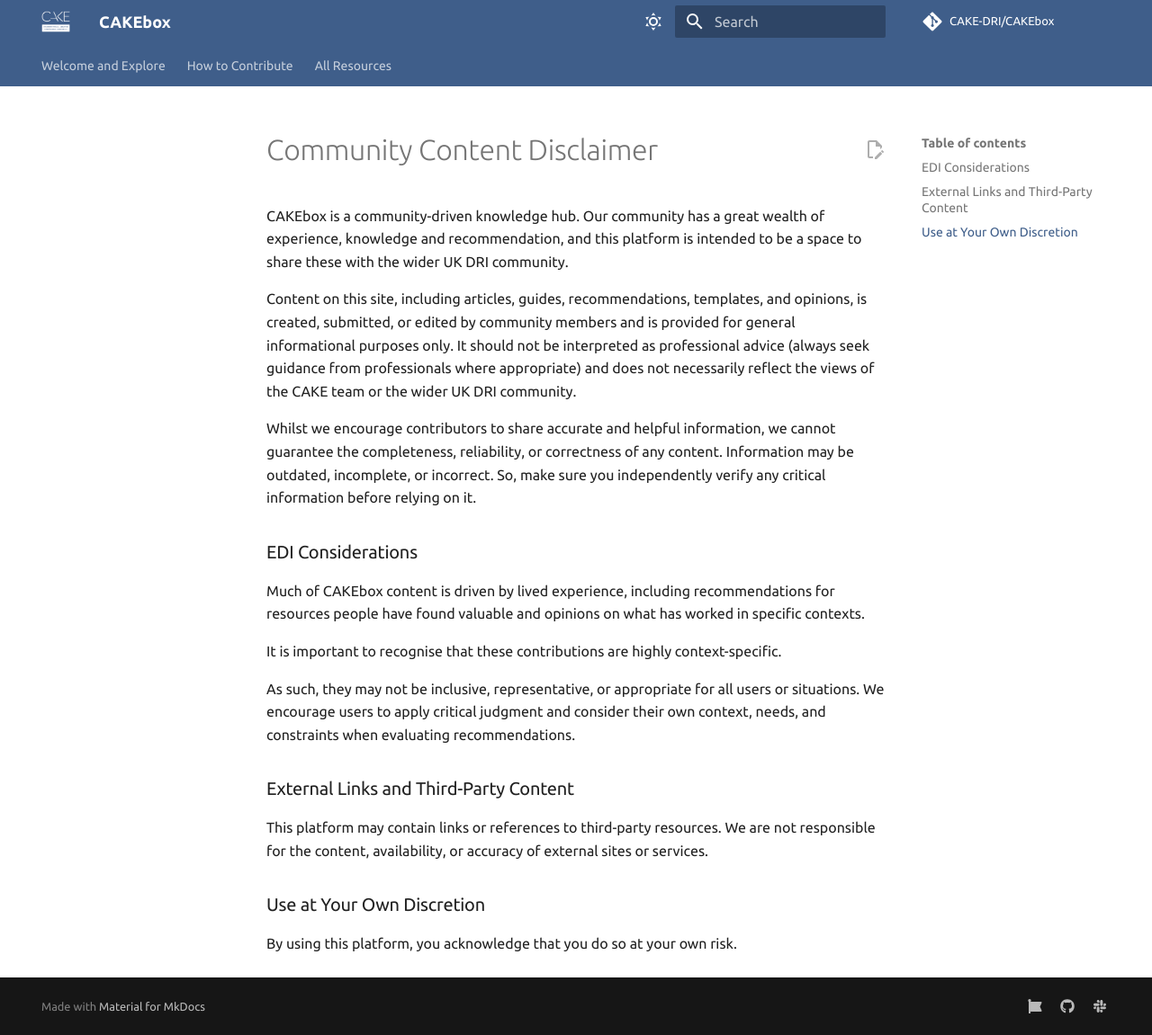
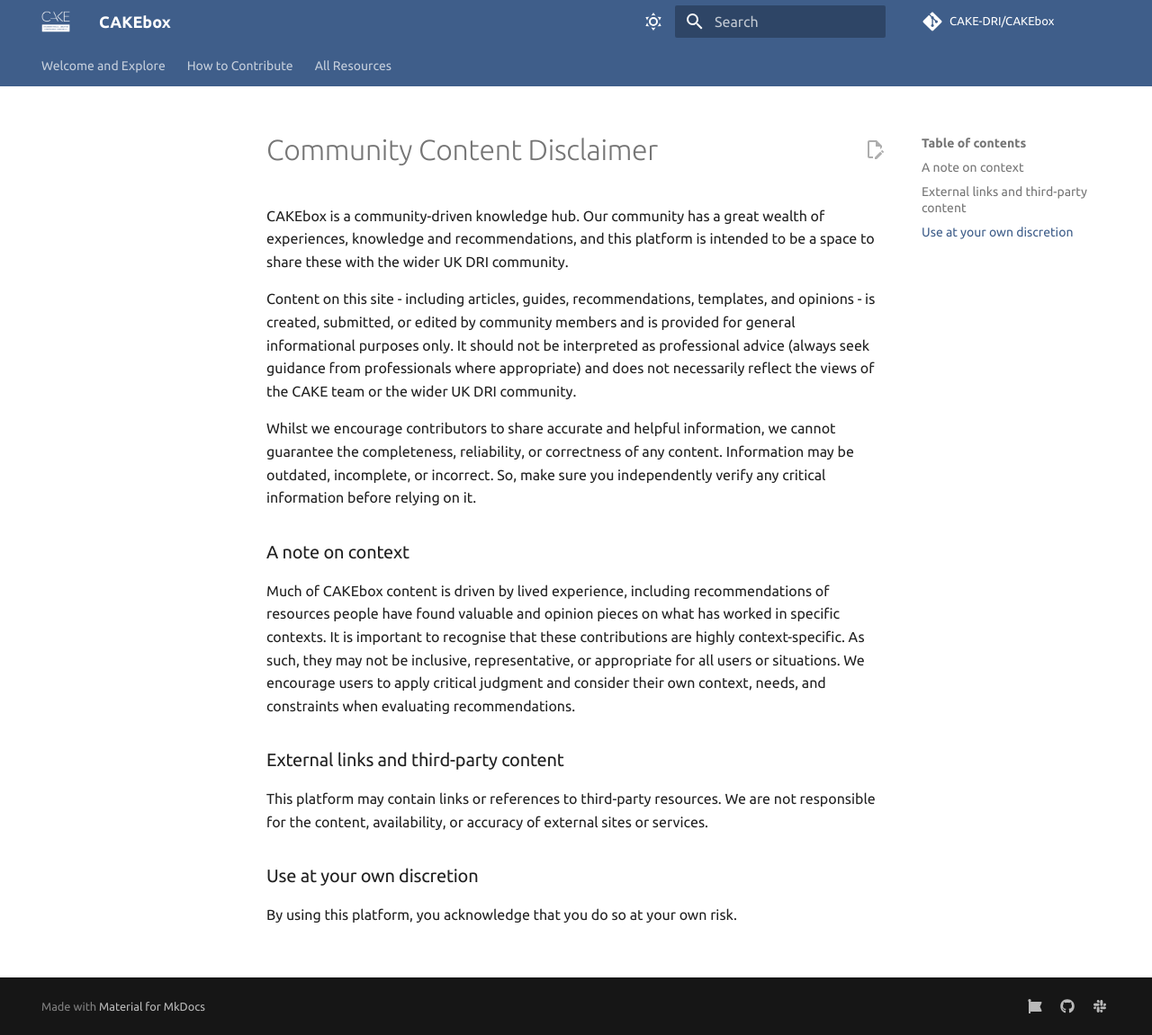
Before and after one commit to CAKE-DRI/CAKEbox, an MkDocs documentation site: the page built from docs/community-content-disclaimer.md, in a window 1280 px wide and 1151 px high. Shown: the whole window at 90% size. Built offline with MkDocs 1.6.1 and Material for MkDocs 9.7.7, drawn with Linux system fonts in a browser that asks for light colours; comment, search, counter and statistics services are not loaded.

Commit message:
Minor text changes to disclaimer

```diff
--- a/docs/community-content-disclaimer.md
+++ b/docs/community-content-disclaimer.md
@@ -2,24 +2,20 @@
 title: Community Content Disclaimer
 ---
 
-CAKEbox is a community-driven knowledge hub. Our community has a great wealth of experience, knowledge and recommendation, and this platform is intended to be a space to share these with the wider UK DRI community.
+CAKEbox is a community-driven knowledge hub. Our community has a great wealth of experiences, knowledge and recommendations, and this platform is intended to be a space to share these with the wider UK DRI community.
 
-Content on this site, including articles, guides, recommendations, templates, and opinions, is created, submitted, or edited by community members and is provided for general informational purposes only. It should not be interpreted as professional advice (always seek guidance from professionals where appropriate) and does not necessarily reflect the views of the CAKE team or the wider UK DRI community.
+Content on this site - including articles, guides, recommendations, templates, and opinions - is created, submitted, or edited by community members and is provided for general informational purposes only. It should not be interpreted as professional advice (always seek guidance from professionals where appropriate) and does not necessarily reflect the views of the CAKE team or the wider UK DRI community.
 
 Whilst we encourage contributors to share accurate and helpful information, we cannot guarantee the completeness, reliability, or correctness of any content. Information may be outdated, incomplete, or incorrect. So, make sure you independently verify any critical information before relying on it.
 
-### EDI Considerations
+### A note on context
 
-Much of CAKEbox content is driven by lived experience, including recommendations for resources people have found valuable and opinions on what has worked in specific contexts.
+Much of CAKEbox content is driven by lived experience, including recommendations of resources people have found valuable and opinion pieces on what has worked in specific contexts. It is important to recognise that these contributions are highly context-specific. As such, they may not be inclusive, representative, or appropriate for all users or situations. We encourage users to apply critical judgment and consider their own context, needs, and constraints when evaluating recommendations.
 
-It is important to recognise that these contributions are highly context-specific.
-
-As such, they may not be inclusive, representative, or appropriate for all users or situations. We encourage users to apply critical judgment and consider their own context, needs, and constraints when evaluating recommendations.
-
-### External Links and Third-Party Content
+### External links and third-party content
 
 This platform may contain links or references to third-party resources. We are not responsible for the content, availability, or accuracy of external sites or services.
 
-### Use at Your Own Discretion
+### Use at your own discretion
 
 By using this platform, you acknowledge that you do so at your own risk.
```
Also changed, not shown: docs/index.md (+1 -1 lines).
